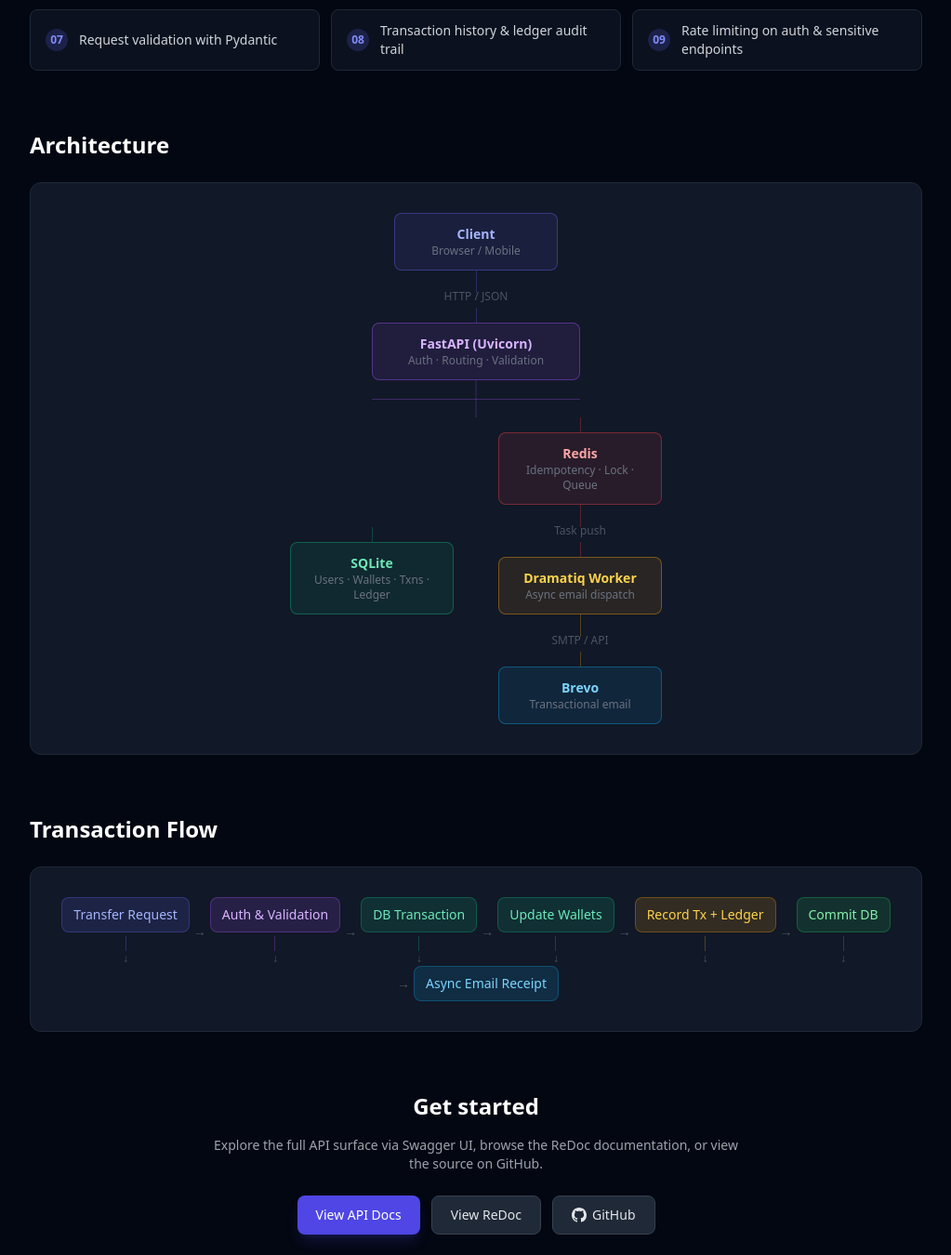
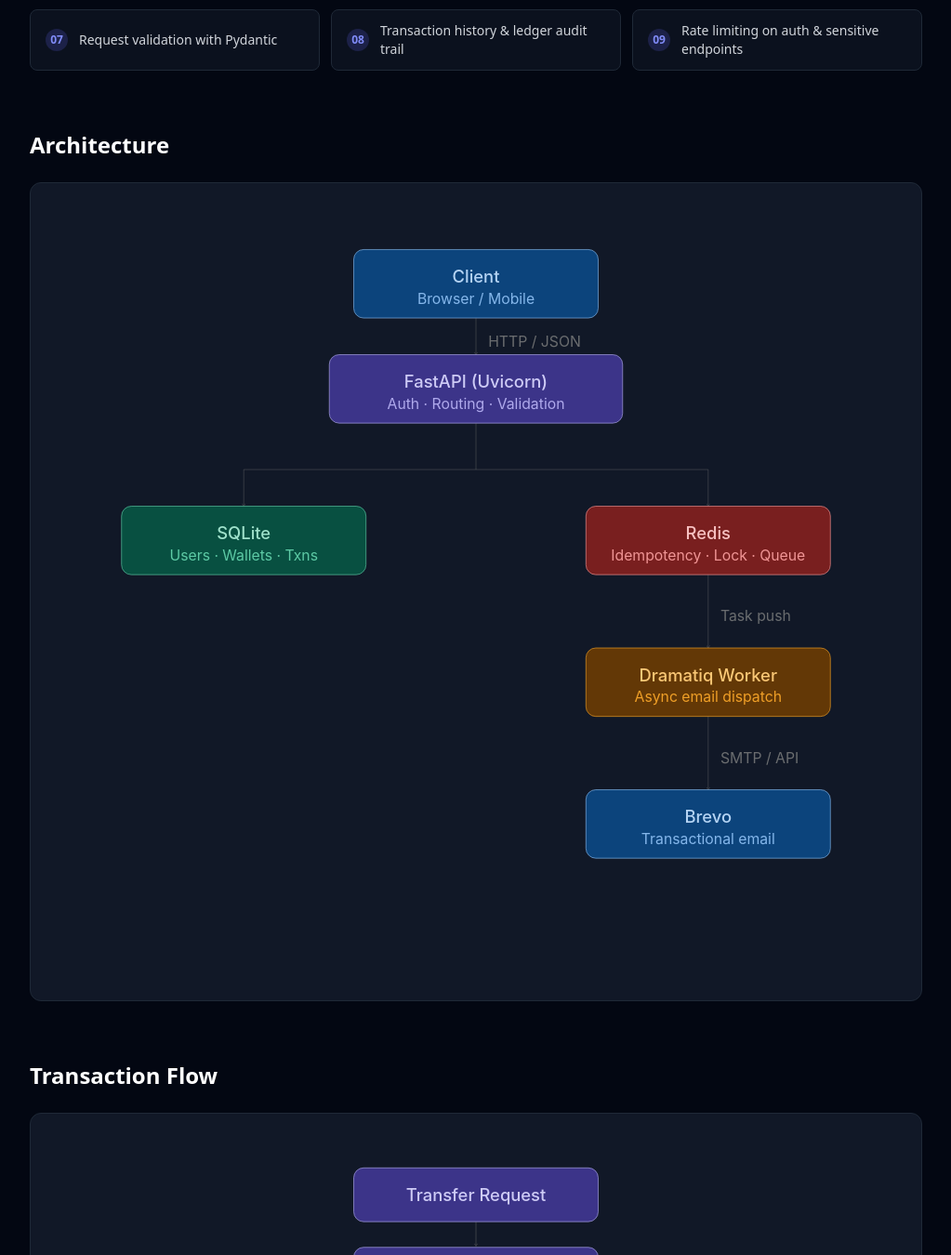
Before and after one commit to RajNair06/wallet, a FastAPI app: page / in a window 1280 px wide. Shown: the part 828-2178 px from the top of the page at 93% size, without its empty margins (128-1151 px from the left). Run offline with FastAPI, Linux system fonts and the light colour scheme; parts of the project's set-up code (start-up, migrations or seed data) failed here and were passed over; some libraries are stand-ins or nearby versions.

Commit message:
add svgs

```diff
--- a/templates/index.html
+++ b/templates/index.html
@@ -87,131 +87,16 @@
     <!-- Architecture -->
     <section class="mb-16">
       <h2 class="text-2xl font-semibold text-white mb-6">Architecture</h2>
-      <div class="bg-gray-900 rounded-xl p-6 sm:p-8 border border-gray-800">
-        <div class="flex flex-col items-center gap-0 text-sm">
-
-          <!-- Client -->
-          <div class="w-44 text-center rounded-lg border border-indigo-500/40 bg-indigo-500/10 px-4 py-3">
-            <div class="font-semibold text-indigo-300">Client</div>
-            <div class="text-xs text-gray-500">Browser / Mobile</div>
-          </div>
-          <div class="h-6 w-px bg-indigo-500/30"></div>
-          <div class="text-xs text-gray-600 -mt-1 mb-1">HTTP / JSON</div>
-          <div class="h-4 w-px bg-indigo-500/30"></div>
-
-          <!-- FastAPI -->
-          <div class="w-56 text-center rounded-lg border border-purple-500/40 bg-purple-500/10 px-4 py-3">
-            <div class="font-semibold text-purple-300">FastAPI (Uvicorn)</div>
-            <div class="text-xs text-gray-500">Auth · Routing · Validation</div>
-          </div>
-
-          <!-- Branch connector -->
-          <div class="relative h-10 w-40 sm:w-56 flex justify-center">
-            <div class="absolute top-0 left-1/2 w-px h-5 bg-purple-500/30 -translate-x-1/2"></div>
-            <div class="absolute top-5 left-0 w-full h-px bg-purple-500/30"></div>
-            <div class="absolute top-5 left-1/2 w-px h-5 bg-purple-500/30 -translate-x-1/2"></div>
-          </div>
-
-          <div class="flex flex-col sm:flex-row items-start sm:items-center gap-6 sm:gap-12">
-            <!-- SQLite -->
-            <div class="flex flex-col items-center">
-              <div class="h-4 w-px bg-emerald-500/30"></div>
-              <div class="w-44 text-center rounded-lg border border-emerald-500/40 bg-emerald-500/10 px-4 py-3">
-                <div class="font-semibold text-emerald-300">SQLite</div>
-                <div class="text-xs text-gray-500">Users · Wallets · Txns · Ledger</div>
-              </div>
-            </div>
-            <!-- Redis -->
-            <div class="flex flex-col items-center">
-              <div class="h-4 w-px bg-red-500/30"></div>
-              <div class="w-44 text-center rounded-lg border border-red-500/40 bg-red-500/10 px-4 py-3">
-                <div class="font-semibold text-red-300">Redis</div>
-                <div class="text-xs text-gray-500">Idempotency · Lock · Queue</div>
-              </div>
-              <div class="h-6 w-px bg-red-500/30"></div>
-              <div class="text-xs text-gray-600 -mt-1 mb-1">Task push</div>
-              <div class="h-4 w-px bg-red-500/30"></div>
-
-              <!-- Dramatiq -->
-              <div class="w-44 text-center rounded-lg border border-amber-500/40 bg-amber-500/10 px-4 py-3">
-                <div class="font-semibold text-amber-300">Dramatiq Worker</div>
-                <div class="text-xs text-gray-500">Async email dispatch</div>
-              </div>
-              <div class="h-6 w-px bg-amber-500/30"></div>
-              <div class="text-xs text-gray-600 -mt-1 mb-1">SMTP / API</div>
-              <div class="h-4 w-px bg-amber-500/30"></div>
-
-              <!-- Brevo -->
-              <div class="w-44 text-center rounded-lg border border-sky-500/40 bg-sky-500/10 px-4 py-3">
-                <div class="font-semibold text-sky-300">Brevo</div>
-                <div class="text-xs text-gray-500">Transactional email</div>
-              </div>
-            </div>
-          </div>
-
-        </div>
+      <div class="bg-gray-900 rounded-xl p-6 sm:p-8 border border-gray-800 flex justify-center">
+        {% include 'system_architecture_diagram.svg' %}
       </div>
     </section>
 
     <!-- Transaction Flow -->
     <section class="mb-16">
       <h2 class="text-2xl font-semibold text-white mb-6">Transaction Flow</h2>
-      <div class="bg-gray-900 rounded-xl p-6 sm:p-8 border border-gray-800">
-        <div class="flex flex-wrap items-center justify-center gap-2 sm:gap-0 text-xs sm:text-sm">
-
-          <div class="flex flex-col items-center">
-            <div class="rounded-lg bg-indigo-500/15 border border-indigo-500/30 px-3 py-2 text-indigo-300 font-medium whitespace-nowrap">Transfer Request</div>
-            <div class="h-4 w-px bg-indigo-500/30 mt-1"></div>
-            <span class="text-gray-600 text-xs">↓</span>
-          </div>
-
-          <div class="hidden sm:block text-gray-600 mx-1">→</div>
-
-          <div class="flex flex-col items-center">
-            <div class="rounded-lg bg-purple-500/15 border border-purple-500/30 px-3 py-2 text-purple-300 font-medium whitespace-nowrap">Auth &amp; Validation</div>
-            <div class="h-4 w-px bg-purple-500/30 mt-1"></div>
-            <span class="text-gray-600 text-xs">↓</span>
-          </div>
-
-          <div class="hidden sm:block text-gray-600 mx-1">→</div>
-
-          <div class="flex flex-col items-center">
-            <div class="rounded-lg bg-emerald-500/15 border border-emerald-500/30 px-3 py-2 text-emerald-300 font-medium whitespace-nowrap">DB Transaction</div>
-            <div class="h-4 w-px bg-emerald-500/30 mt-1"></div>
-            <span class="text-gray-600 text-xs">↓</span>
-          </div>
-
-          <div class="hidden sm:block text-gray-600 mx-1">→</div>
-
-          <div class="flex flex-col items-center">
-            <div class="rounded-lg bg-emerald-500/15 border border-emerald-500/30 px-3 py-2 text-emerald-300 font-medium whitespace-nowrap">Update Wallets</div>
-            <div class="h-4 w-px bg-emerald-500/30 mt-1"></div>
-            <span class="text-gray-600 text-xs">↓</span>
-          </div>
-
-          <div class="hidden sm:block text-gray-600 mx-1">→</div>
-
-          <div class="flex flex-col items-center">
-            <div class="rounded-lg bg-amber-500/15 border border-amber-500/30 px-3 py-2 text-amber-300 font-medium whitespace-nowrap">Record Tx + Ledger</div>
-            <div class="h-4 w-px bg-amber-500/30 mt-1"></div>
-            <span class="text-gray-600 text-xs">↓</span>
-          </div>
-
-          <div class="hidden sm:block text-gray-600 mx-1">→</div>
-
-          <div class="flex flex-col items-center">
-            <div class="rounded-lg bg-green-500/15 border border-green-500/30 px-3 py-2 text-green-300 font-medium whitespace-nowrap">Commit DB</div>
-            <div class="h-4 w-px bg-green-500/30 mt-1"></div>
-            <span class="text-gray-600 text-xs">↓</span>
-          </div>
-
-          <div class="hidden sm:block text-gray-600 mx-1">→</div>
-
-          <div class="flex flex-col items-center">
-            <div class="rounded-lg bg-sky-500/15 border border-sky-500/30 px-3 py-2 text-sky-300 font-medium whitespace-nowrap">Async Email Receipt</div>
-          </div>
-
-        </div>
+      <div class="bg-gray-900 rounded-xl p-6 sm:p-8 border border-gray-800 flex justify-center">
+        {% include 'transaction_flow_vertical.svg' %}
       </div>
     </section>
 
```
Also changed, not shown: README.md, system_architecture_diagram.svg (added), templates/system_architecture_diagram.svg (added), templates/transaction_flow_vertical.svg (added), transaction_flow_vertical.svg (added), 2 other files.
